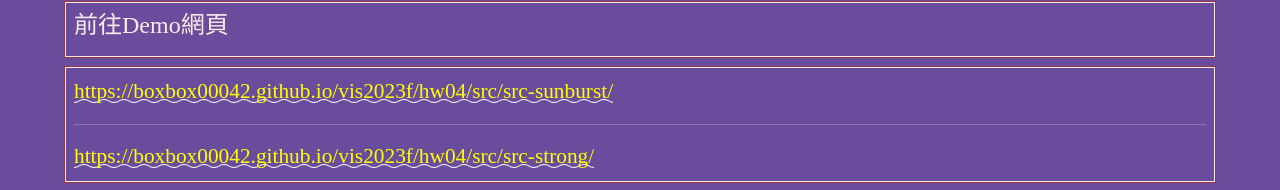
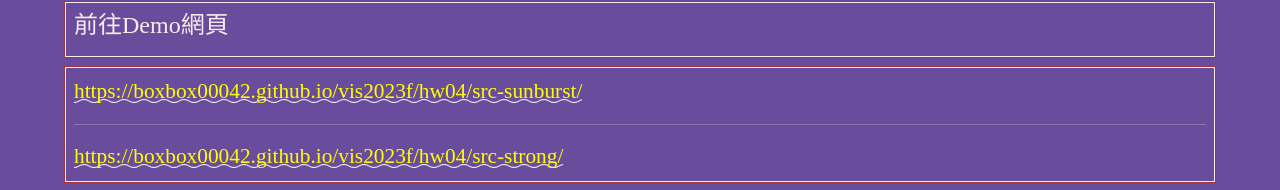
Before and after one commit to boxbox00042/vis2023f, a plain HTML site: page hw04/index.html in a window 1280 px wide. Shown: the part 233-423 px from the top of the page. Drawn offline with nearby package versions, Linux system fonts and the light colour scheme.

Commit message:
111598050

```diff
--- a/hw04/index.html
+++ b/hw04/index.html
@@ -203,9 +203,9 @@
 <!-- ------------------------------------------------>
 <div class="row hw12">
   <div class="col-md-12 twenty">
-    <a href="https://boxbox00042.github.io/vis2023f/hw04/src/src-sunburst/">https://boxbox00042.github.io/vis2023f/hw04/src/src-sunburst/</a>
+    <a href="https://boxbox00042.github.io/vis2023f/hw04/src-sunburst/">https://boxbox00042.github.io/vis2023f/hw04/src-sunburst/</a>
     <hr>
-    <a href="https://boxbox00042.github.io/vis2023f/hw04/src/src-strong/">https://boxbox00042.github.io/vis2023f/hw04/src/src-strong/</a>
+    <a href="https://boxbox00042.github.io/vis2023f/hw04/src-strong/">https://boxbox00042.github.io/vis2023f/hw04/src-strong/</a>
     </div>
 </div>
 
```
